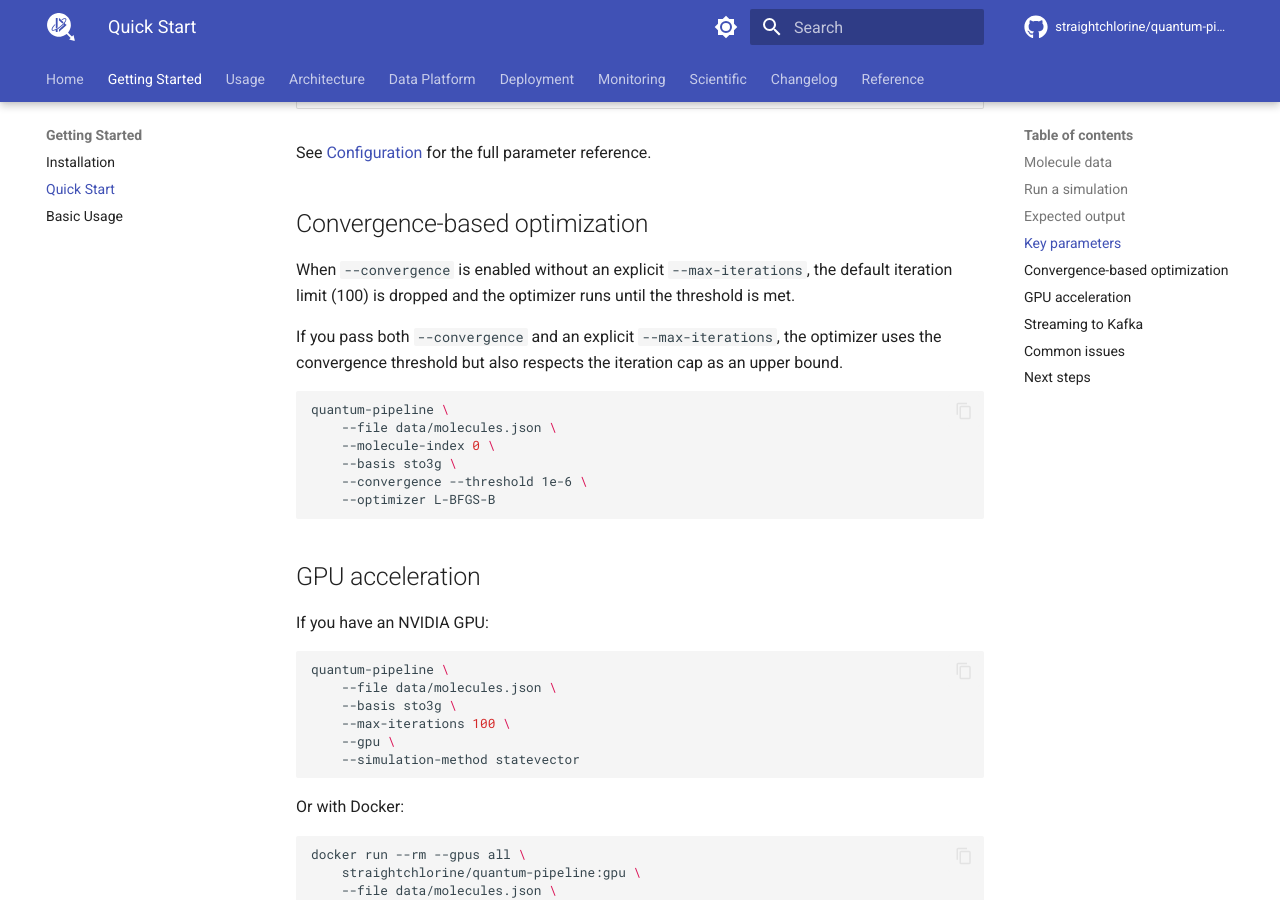
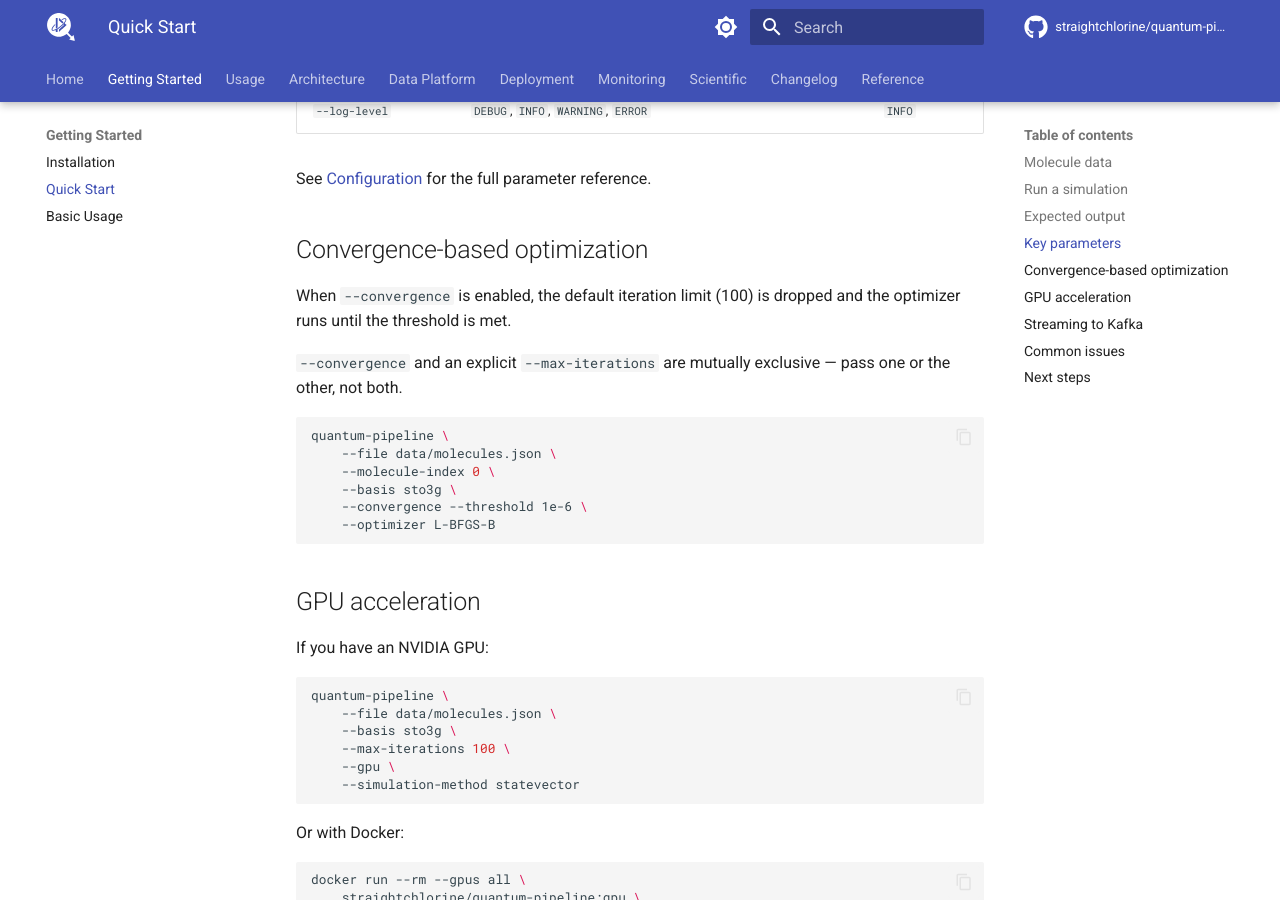
Before and after one commit to straightchlorine/quantum-pipeline, an MkDocs documentation site: the page built from docs/getting-started/quick-start.md, in a window 1280 px wide and 900 px high, scrolled down 2781 px. Built offline with MkDocs 1.6.1 and Material for MkDocs 9.7.7, drawn with Linux system fonts in a browser that asks for light colours; comment, search, counter and statistics services are not loaded; the version menu is left out; some of the changed text lies outside the part shown.

Commit message:
docs(getting-started): cleared up some inaccurate statements

````diff
--- a/docs/getting-started/quick-start.md
+++ b/docs/getting-started/quick-start.md
@@ -59,7 +59,8 @@ The molecule format fields:
 
 `--molecule-index 0` selects the first molecule (H\(_2\)). Otherwise, all molecules in the file are processed.
 
-The `--report` flag generates a PDF in `gen/` with visualizations and a summary.
+The `--report` flag generates a PDF in `gen/` with molecular structure
+visualization, energy convergence plot, and Hamiltonian operator coefficients.
 See an [example report (H2, 6-31g, L-BFGS-B, HF init)](https://qp-docs.codextechnologies.org/mkdocs/quantum_report.pdf).
 
 ## Expected output
@@ -112,11 +113,11 @@ See [Configuration](../usage/configuration.md) for the full parameter reference.
 
 ## Convergence-based optimization
 
-When `--convergence` is enabled without an explicit `--max-iterations`, the default iteration limit (100)
-is dropped and the optimizer runs until the threshold is met.
+When `--convergence` is enabled, the default iteration limit (100) is dropped and the optimizer
+runs until the threshold is met.
 
-If you pass both `--convergence` and an explicit `--max-iterations`, the optimizer uses the convergence
-threshold but also respects the iteration cap as an upper bound.
+`--convergence` and an explicit `--max-iterations` are mutually exclusive — pass one or the other,
+not both.
 
 ```bash
 quantum-pipeline \
@@ -126,7 +127,6 @@ quantum-pipeline \
     --convergence --threshold 1e-6 \
     --optimizer L-BFGS-B
 ```
-
 
 ## GPU acceleration
 
````
Also changed, not shown: other parts of docs/getting-started/quick-start.md (+2 -2 lines), docs/getting-started/basic-usage.md (+1 -1 lines), docs/getting-started/installation.md (+1 -1 lines), docs/index.md (+0 -1 lines).
